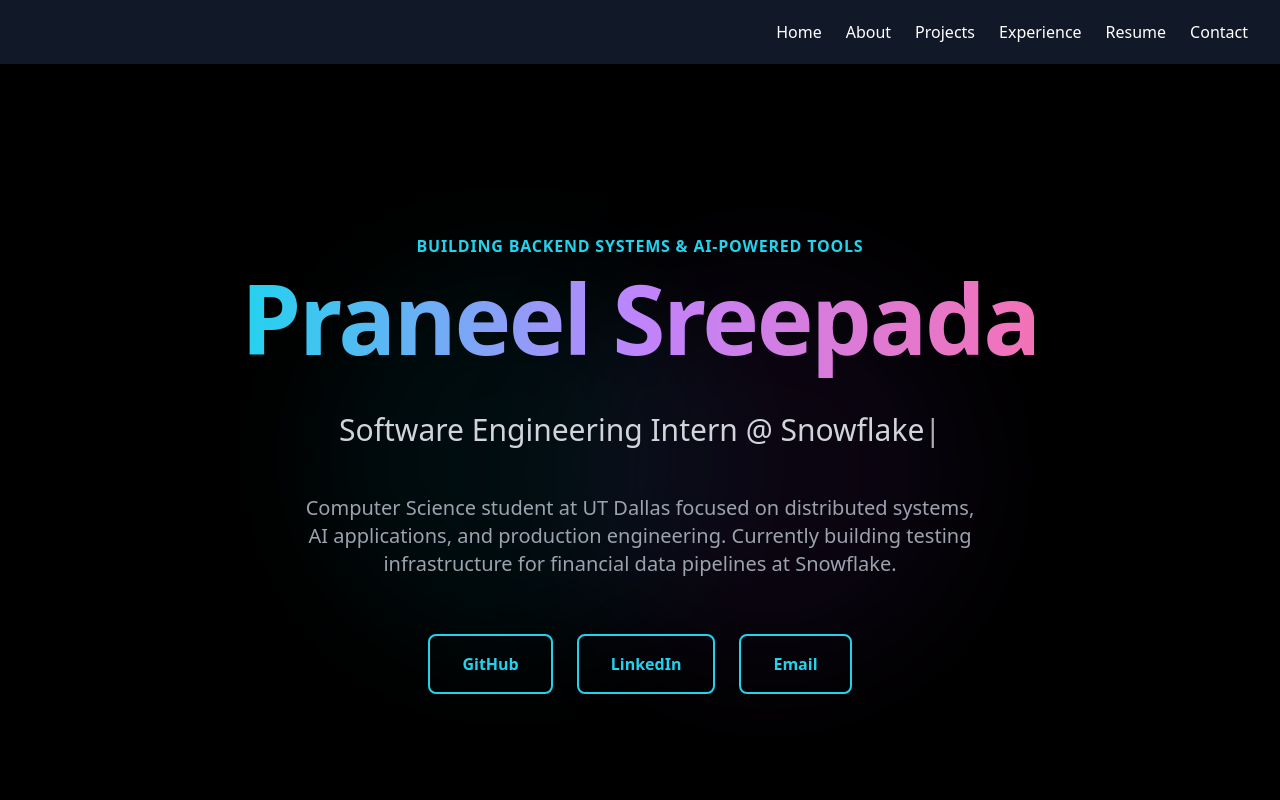
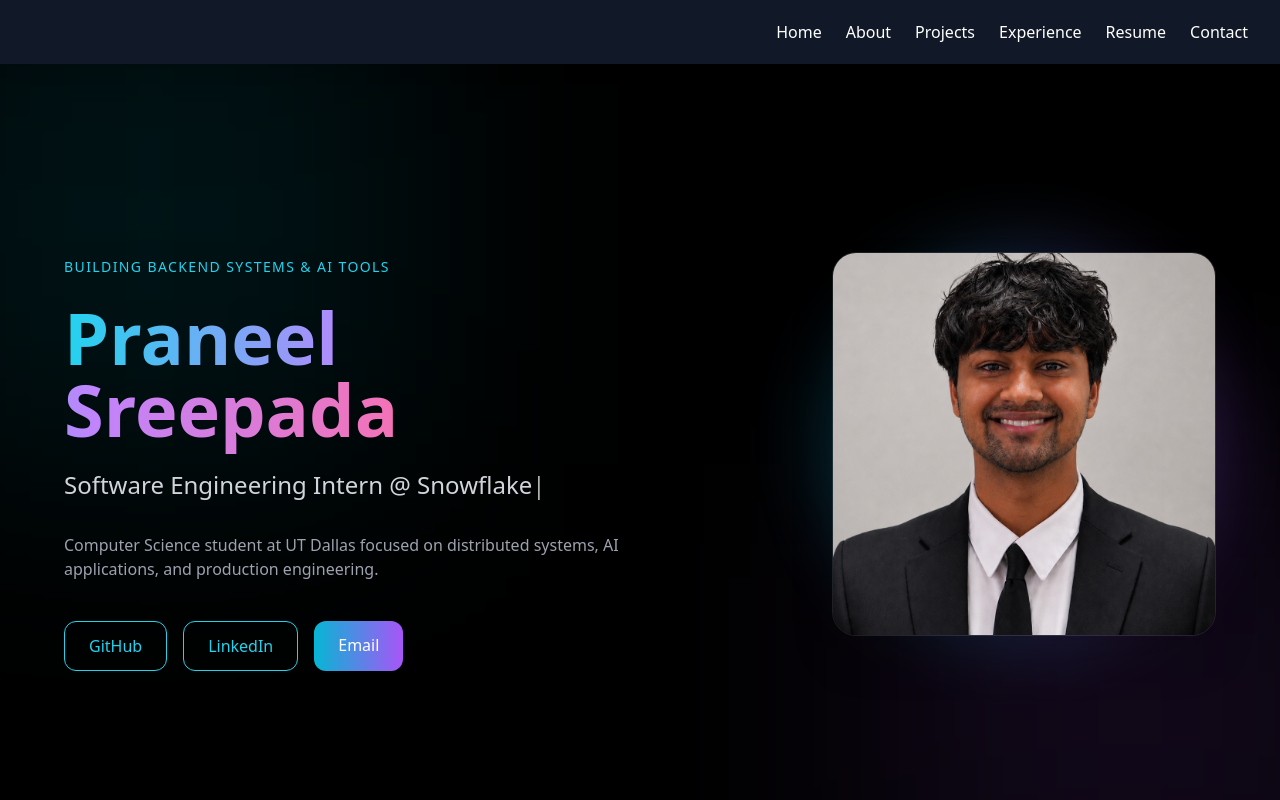
Before and after one commit to praneels7/praneelsreepada-portfolio, a React (Create React App) app: page / in a window 1280 px wide. Shown: the top 800 px of the page. Built offline with nearby package versions, Linux system fonts and the light colour scheme.

Commit message:
Improve hero UI and update assets

```diff
--- a/src/pages/HeroPage.js
+++ b/src/pages/HeroPage.js
@@ -6,6 +6,7 @@ function HeroPage() {
 
   useEffect(() => {
     let index = 0;
+
     const timer = setInterval(() => {
       if (index <= fullText.length) {
         setTypedText(fullText.slice(0, index));
@@ -19,49 +20,49 @@ function HeroPage() {
   }, []);
 
   return (
-    <div className="min-h-screen flex flex-col items-center justify-center bg-black text-white relative overflow-hidden px-4">
+    <div className="min-h-screen flex items-center justify-center bg-black text-white relative overflow-hidden px-6">
 
-      {/* Background */}
-      <div className="absolute inset-0 overflow-hidden opacity-70">
-        <div className="absolute top-1/4 left-1/4 w-96 h-96 bg-cyan-500/10 rounded-full blur-3xl"></div>
-        <div className="absolute bottom-1/4 right-1/4 w-96 h-96 bg-purple-500/10 rounded-full blur-3xl"></div>
+      {/* background glow */}
+      <div className="absolute inset-0">
+        <div className="absolute w-[500px] h-[500px] bg-cyan-500/10 blur-[120px] top-[-100px] left-[-100px]" />
+        <div className="absolute w-[500px] h-[500px] bg-purple-500/10 blur-[120px] bottom-[-100px] right-[-100px]" />
       </div>
 
-      <div className="relative z-10 max-w-5xl mx-auto text-center space-y-8">
+      <div className="relative z-10 max-w-6xl w-full grid md:grid-cols-2 gap-10 items-center">
 
-        <div className="space-y-3">
-          <p className="text-cyan-400 text-sm md:text-base font-semibold tracking-wider uppercase">
-            Building backend systems & AI-powered tools
+        {/* LEFT */}
+        <div className="space-y-6 text-center md:text-left">
+
+          <p className="text-cyan-400 uppercase tracking-widest text-sm">
+            Building backend systems & AI tools
           </p>
 
-          <h1 className="text-5xl md:text-7xl lg:text-8xl font-black tracking-tight">
+          <h1 className="text-5xl md:text-7xl font-black">
             <span className="bg-gradient-to-r from-cyan-400 via-purple-400 to-pink-400 bg-clip-text text-transparent">
               Praneel Sreepada
             </span>
           </h1>
-        </div>
 
-        <div className="h-16 flex items-center justify-center">
-          <p className="text-xl md:text-3xl font-light text-gray-300">
+          <div className="h-10">
+            <p className="text-xl md:text-2xl text-gray-300">
               {typedText}
               <span className="animate-pulse">|</span>
             </p>
           </div>
 
-        <p className="text-lg md:text-xl text-gray-400 max-w-2xl mx-auto leading-relaxed">
+          <p className="text-gray-400 max-w-xl">
             Computer Science student at UT Dallas focused on distributed systems,
-          AI applications, and production engineering. Currently building testing
-          infrastructure for financial data pipelines at Snowflake.
+            AI applications, and production engineering.
           </p>
 
-        {/* FIXED BUTTON SECTION */}
-        <div className="flex gap-6 justify-center pt-6">
+          {/* LINKS */}
+          <div className="flex gap-4 justify-center md:justify-start pt-4">
 
             <a
               href="https://github.com/praneels7"
               target="_blank"
               rel="noopener noreferrer"
-            className="px-8 py-4 border-2 border-cyan-400 text-cyan-400 font-bold rounded-lg hover:bg-cyan-400 hover:text-black transition"
+              className="px-6 py-3 rounded-xl border border-cyan-400 text-cyan-400 hover:bg-cyan-400 hover:text-black transition"
             >
               GitHub
             </a>
@@ -70,18 +71,33 @@ function HeroPage() {
               href="https://linkedin.com/in/praneelsreepada"
               target="_blank"
               rel="noopener noreferrer"
-            className="px-8 py-4 border-2 border-cyan-400 text-cyan-400 font-bold rounded-lg hover:bg-cyan-400 hover:text-black transition"
+              className="px-6 py-3 rounded-xl border border-cyan-400 text-cyan-400 hover:bg-cyan-400 hover:text-black transition"
             >
               LinkedIn
             </a>
 
             <a
               href="mailto:praneel.sreepada@gmail.com"
-            className="px-8 py-4 border-2 border-cyan-400 text-cyan-400 font-bold rounded-lg hover:bg-cyan-400 hover:text-black transition"
+              className="px-6 py-3 rounded-xl bg-gradient-to-r from-cyan-500 to-purple-500 hover:scale-105 transition"
             >
               Email
             </a>
 
+          </div>
+        </div>
+
+        {/* RIGHT IMAGE */}
+        <div className="flex justify-center md:justify-end items-start">
+          <div className="relative -mt-6 md:-mt-10">
+            {/* glow */}
+            <div className="absolute inset-0 bg-gradient-to-r from-cyan-500 to-purple-500 blur-2xl opacity-30 rounded-full" />
+
+            <img
+              src="/Professional_Headshot.PNG"
+              alt="Profile"
+              className="relative w-72 h-72 md:w-96 md:h-96 object-cover rounded-3xl border border-white/10 shadow-2xl"
+            />
+          </div>
         </div>
 
       </div>
```
Also changed, not shown: public/Professional_Headshot.PNG (added), src/logo.svg (deleted). Lines whose indentation alone changed are shown as unchanged.
